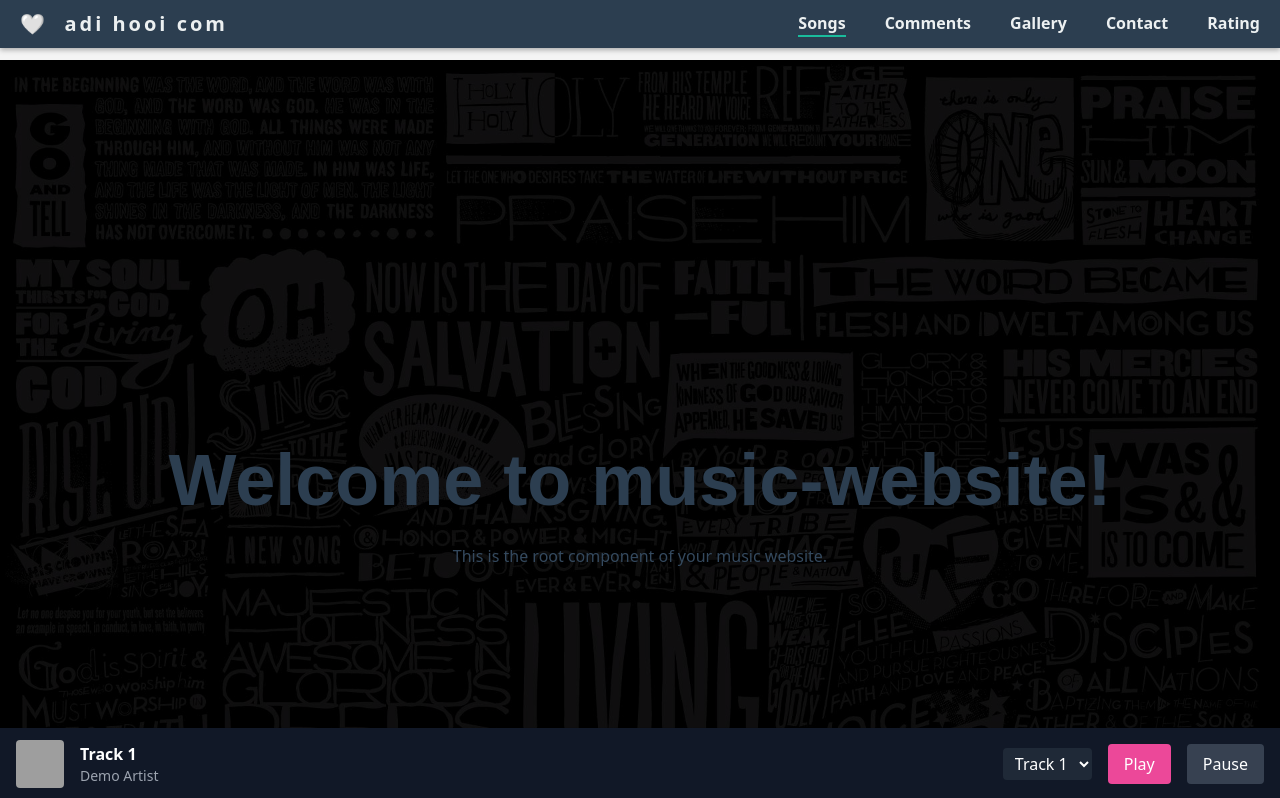
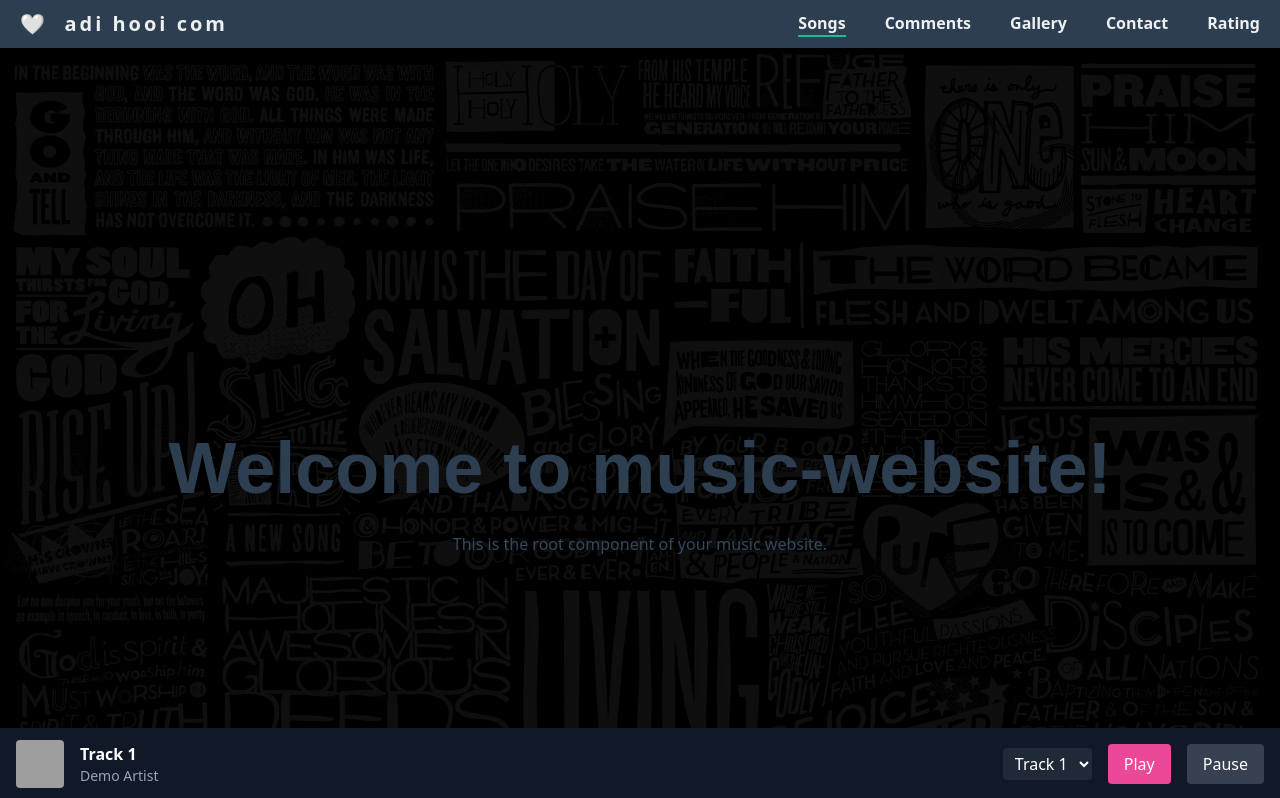
Before and after one commit to zeewelc/music-website, an Angular app in the folder frontend-snippets/: page /songs in a window 1280 px wide. Shown: the top 798 px of the page. Built offline with nearby package versions, Linux system fonts and the light colour scheme; no server answers; grey boxes are pictures that could not be loaded.

Commit message:
Update styles.css

```diff
--- a/frontend-snippets/src/styles.css
+++ b/frontend-snippets/src/styles.css
@@ -7,5 +7,5 @@ body {
   margin: 0;
   font-family: Arial, sans-serif;
   background-color: #f4f4f4;
-  padding-top: 60px; /* adjust based on header height */
+  padding-top: 48px;
 }
```
